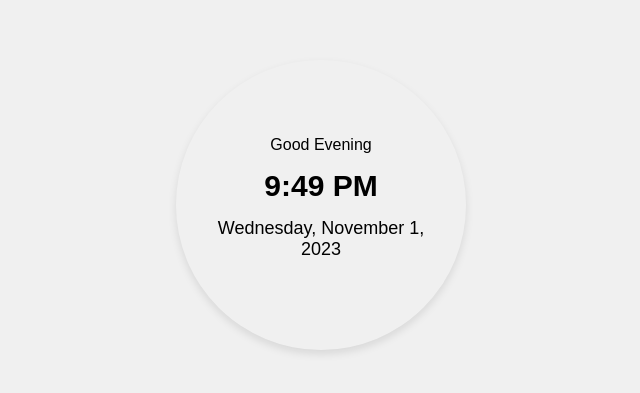
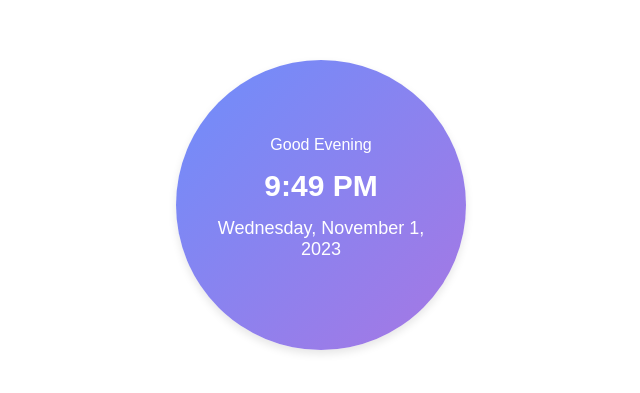
Before and after one commit to qquynh/purpleclock, a plain HTML site: page index.html in a window 1280 px wide. Shown: the part 195-588 px from the top of the page, without its empty margins (319-959 px from the left). Drawn offline with Linux system fonts and the light colour scheme.

Commit message:
Update style.css

```diff
--- a/style.css
+++ b/style.css
@@ -4,12 +4,12 @@ body, html {
     display: flex;
     align-items: center;
     justify-content: center;
-    background: #f0f0f0;
+    background: transparent; /* Changed to transparent */
 }
 
 .clock-container {
     text-align: center;
-    /* Removed the background gradient */
+    background: linear-gradient(135deg, #6e8efb, #a777e3); /* Re-added the gradient background */
     border-radius: 50%;
     width: 250px;
     height: 250px;
@@ -21,7 +21,7 @@ body, html {
 }
 
 .greeting, .clock, .date {
-    color: black; /* Changed text color to black for visibility */
+    color: white; /* Changed text color back to white for visibility */
     font-family: Arial, sans-serif;
     margin-bottom: 15px; /* Increased spacing between lines */
 }
```
